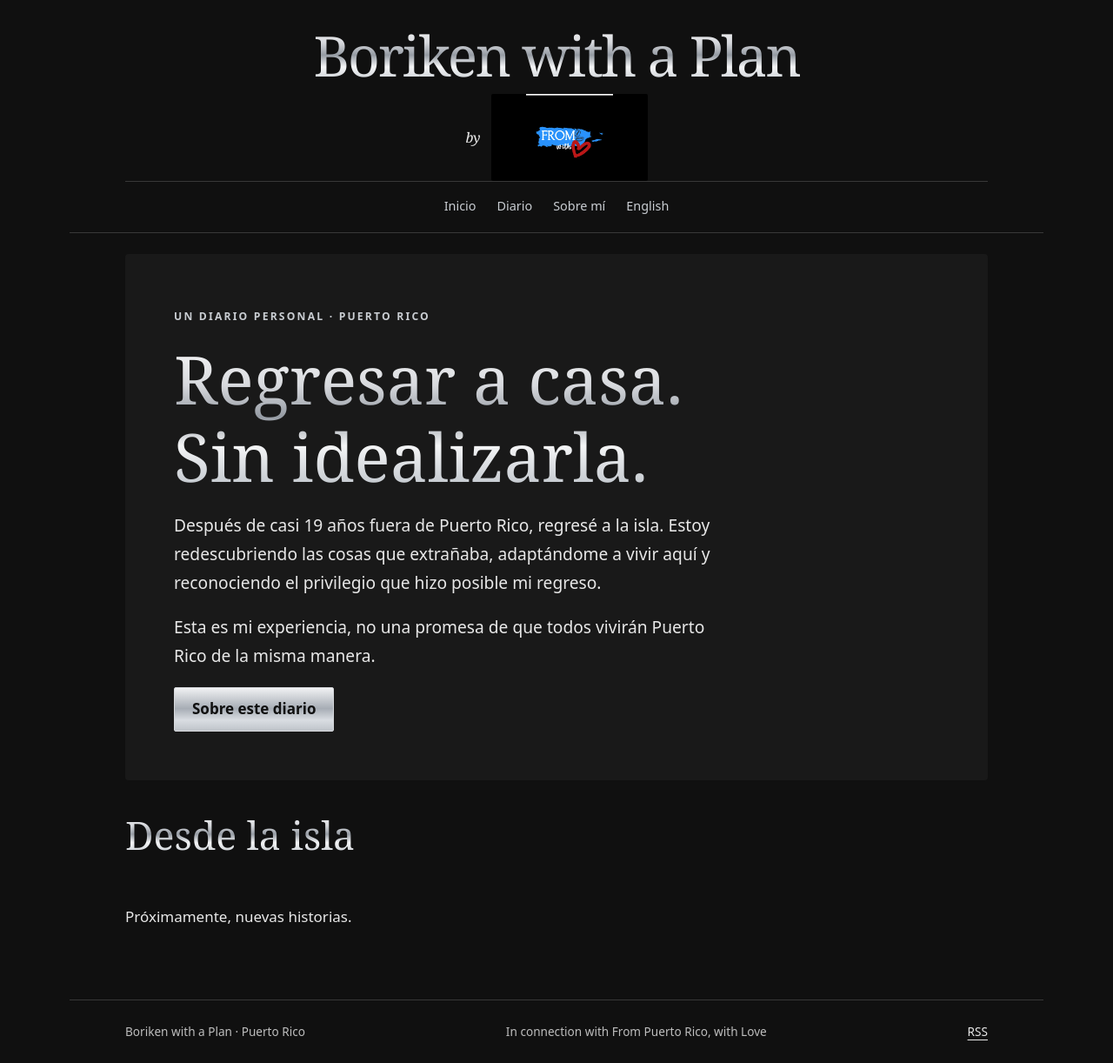
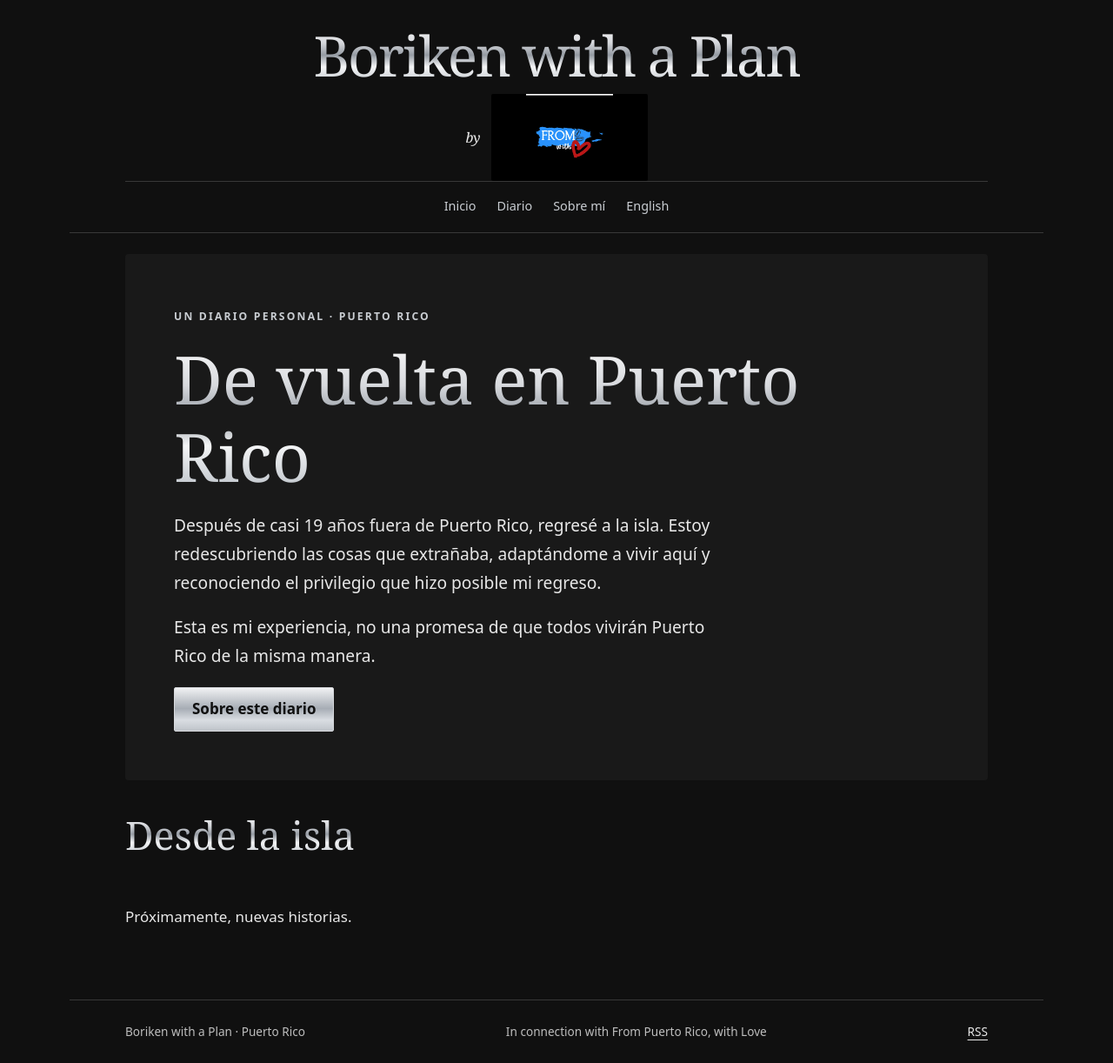
Before and after one commit to DataScienceConsultants/borikenwithaplan, a Jekyll site: the page built from es/index.html, in a window 1280 px wide. Shown: the whole page at 87% size. Built offline with Jekyll 4.4.1, drawn with Linux system fonts in a browser that asks for light colours.

Commit message:
Replace editorial slogan with simple homepage heading

```diff
--- a/es/index.html
+++ b/es/index.html
@@ -3,4 +3,4 @@ layout: default
 title: Inicio
 lang: es
 ---
-<section class="hero"><span class="eyebrow">Un diario personal · Puerto Rico</span><h1>Regresar a casa.<br>Sin idealizarla.</h1><p>Después de casi 19 años fuera de Puerto Rico, regresé a la isla. Estoy redescubriendo las cosas que extrañaba, adaptándome a vivir aquí y reconociendo el privilegio que hizo posible mi regreso.</p><p>Esta es mi experiencia, no una promesa de que todos vivirán Puerto Rico de la misma manera.</p><a class="button" href="{{ '/es/about/' | relative_url }}">Sobre este diario</a></section><section id="journal"><h2>Desde la isla</h2><div class="cards">{% assign entries = site.posts | where: "lang", "es" %}{% for post in entries %}<article class="card"><h3><a href="{{ post.url | relative_url }}">{{ post.title | escape }}</a></h3><p>{{ post.excerpt | strip_html | truncate: 180 }}</p></article>{% else %}<p>Próximamente, nuevas historias.</p>{% endfor %}</div></section>
+<section class="hero"><span class="eyebrow">Un diario personal · Puerto Rico</span><h1>De vuelta en Puerto Rico</h1><p>Después de casi 19 años fuera de Puerto Rico, regresé a la isla. Estoy redescubriendo las cosas que extrañaba, adaptándome a vivir aquí y reconociendo el privilegio que hizo posible mi regreso.</p><p>Esta es mi experiencia, no una promesa de que todos vivirán Puerto Rico de la misma manera.</p><a class="button" href="{{ '/es/about/' | relative_url }}">Sobre este diario</a></section><section id="journal"><h2>Desde la isla</h2><div class="cards">{% assign entries = site.posts | where: "lang", "es" %}{% for post in entries %}<article class="card"><h3><a href="{{ post.url | relative_url }}">{{ post.title | escape }}</a></h3><p>{{ post.excerpt | strip_html | truncate: 180 }}</p></article>{% else %}<p>Próximamente, nuevas historias.</p>{% endfor %}</div></section>
```
